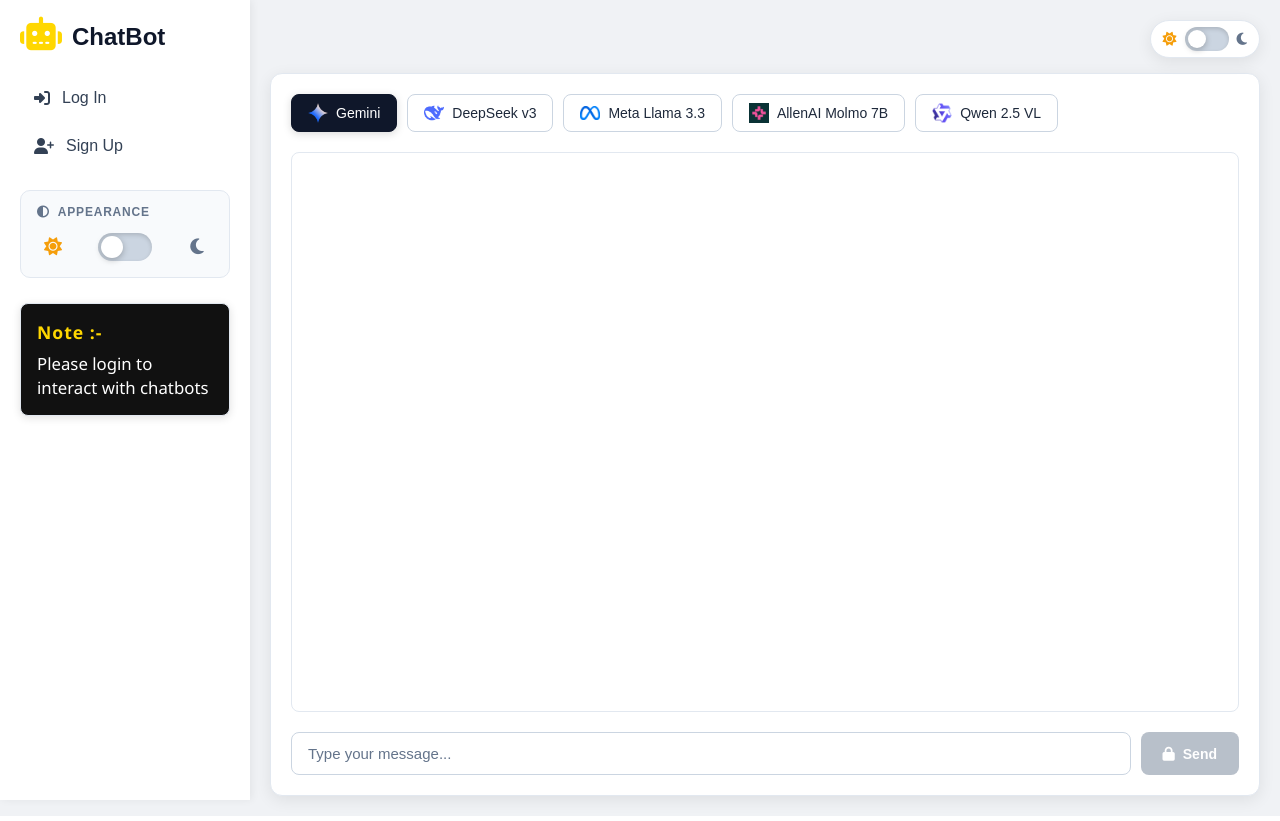
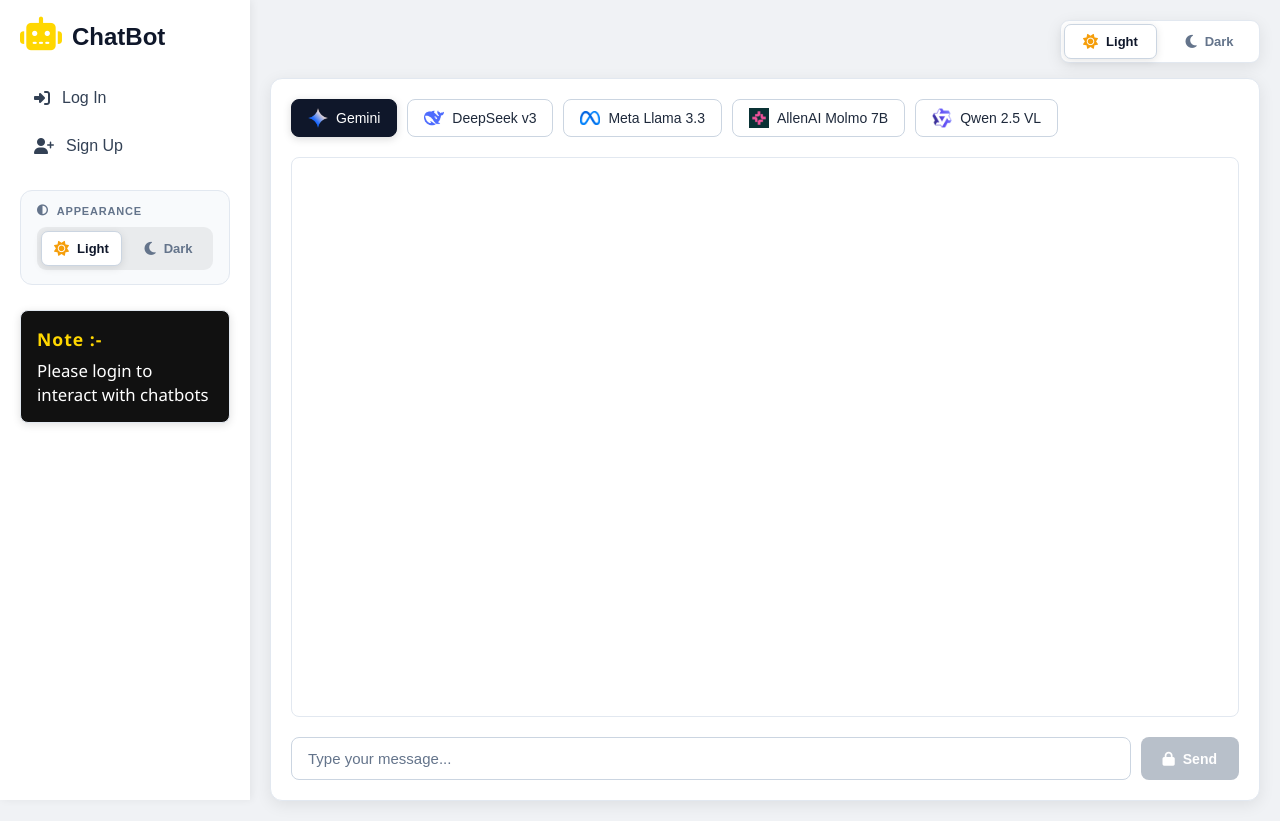
Before and after one commit to Jussaye/chat-bot-main, a Django app: page / in a window 1280 px wide. Run offline with Django 4.2, Linux system fonts and the light colour scheme.

Commit message:
feat: add explicit Light and Dark theme options with logos and instant switching

```diff
--- a/chatbot django/car solo/elevate/crm/static/css/styles.css
+++ b/chatbot django/car solo/elevate/crm/static/css/styles.css
@@ -37,14 +37,12 @@
     --code-border: #e2e8f0;
     --theme-box-bg: #f8fafc;
     --theme-box-border: #e2e8f0;
-    --toggle-track-bg: #cbd5e1;
-    --toggle-thumb-bg: #ffffff;
     --note-bg: #111111;
     --note-text: #ffffff;
     --scrollbar-thumb: #cbd5e1;
 }
 
-[data-theme="dark"], body.dark-mode {
+[data-theme="dark"], body.dark-mode, body.dark-theme {
     --bg-page: #0b1120;
     --bg-sidebar: #131d32;
     --sidebar-text: #cbd5e1;
@@ -191,125 +291,110 @@ body {
 }
 
 /* ==========================================================================
-   Appearance / Theme Toggle (Slider + Logos)
+   Theme Option Buttons: "Light" and "Dark" with Logos
    ========================================================================== */
-.theme-toggle-box {
+.theme-selector-box {
     margin-top: 25px;
     padding: 14px 16px;
     background-color: var(--theme-box-bg);
     border: 1px solid var(--theme-box-border);
-    border-radius: 10px;
+    border-radius: 12px;
     display: flex;
     flex-direction: column;
-    gap: 12px;
+    gap: 10px;
     box-sizing: border-box;
     transition: background-color 0.3s ease, border-color 0.3s ease;
 }
 
-.theme-toggle-title {
+.theme-selector-title {
     display: flex;
     align-items: center;
     gap: 8px;
-    font-size: 12px;
+    font-size: 11px;
     font-weight: 700;
     text-transform: uppercase;
     letter-spacing: 0.8px;
     color: var(--text-secondary);
 }
 
-.theme-slider-container {
+.theme-btn-group {
     display: flex;
-    align-items: center;
-    justify-content: space-between;
-    gap: 10px;
+    gap: 6px;
+    background-color: rgba(0, 0, 0, 0.06);
+    padding: 4px;
+    border-radius: 9px;
+    box-sizing: border-box;
 }
 
-.theme-icon-btn {
-    display: flex;
+body.dark-theme .theme-btn-group,
+[data-theme="dark"] .theme-btn-group {
+    background-color: rgba(0, 0, 0, 0.45);
+}
+
+.theme-btn {
+    flex: 1;
+    display: inline-flex;
     align-items: center;
     justify-content: center;
-    width: 32px;
-    height: 32px;
-    border-radius: 50%;
+    gap: 8px;
+    padding: 9px 12px;
+    border: 1px solid transparent;
+    border-radius: 7px;
+    background-color: transparent;
+    color: var(--text-secondary);
+    font-size: 13px;
+    font-weight: 600;
     cursor: pointer;
-    transition: transform 0.2s ease, color 0.2s ease, background-color 0.2s ease;
+    transition: all 0.2s cubic-bezier(0.4, 0, 0.2, 1);
+    outline: none;
 }
 
-.theme-icon-btn:hover {
-    transform: scale(1.15);
-    background-color: rgba(148, 163, 184, 0.15);
+.theme-btn:hover {
+    color: var(--text-primary);
+    background-color: rgba(255, 255, 255, 0.6);
+    transform: none;
 }
 
-.light-icon {
-    color: #f59e0b;
-    font-size: 18px;
+body.dark-theme .theme-btn:hover,
+[data-theme="dark"] .theme-btn:hover {
+    color: #f8fafc;
+    background-color: rgba(255, 255, 255, 0.1);
 }
 
-.dark-icon {
-    color: #64748b;
-    font-size: 18px;
+/* Active Light Button */
+.theme-btn.active.theme-btn-light {
+    background-color: #ffffff !important;
+    color: #0f172a !important;
+    border-color: #cbd5e1 !important;
+    box-shadow: 0 2px 8px rgba(0, 0, 0, 0.1) !important;
 }
 
-[data-theme="dark"] .light-icon {
-    color: #64748b;
+.theme-btn.active.theme-btn-light i {
+    color: #f59e0b !important; /* Golden shining sun */
 }
 
-[data-theme="dark"] .dark-icon {
-    color: #60a5fa;
-    text-shadow: 0 0 10px rgba(96, 165, 250, 0.4);
+/* Active Dark Button */
+.theme-btn.active.theme-btn-dark {
+    background-color: #2563eb !important;
+    color: #ffffff !important;
+    border-color: #2563eb !important;
+    box-shadow: 0 2px 10px rgba(37, 99, 235, 0.35) !important;
 }
 
-/* Toggle Switch Slider */
-.theme-switch {
-    position: relative;
-    display: inline-block;
-    width: 54px;
-    height: 28px;
-    flex-shrink: 0;
+.theme-btn.active.theme-btn-dark i {
+    color: #ffd700 !important; /* Golden glowing moon */
 }
 
-.theme-switch input {
-    opacity: 0;
-    width: 0;
-    height: 0;
-    position: absolute;
+.theme-btn i {
+    font-size: 15px;
+    transition: transform 0.2s ease, color 0.2s ease;
 }
 
-.slider {
-    position: absolute;
-    cursor: pointer;
-    top: 0;
-    left: 0;
-    right: 0;
-    bottom: 0;
-    background-color: var(--toggle-track-bg);
-    transition: background-color 0.3s cubic-bezier(0.4, 0, 0.2, 1);
-    border-radius: 34px;
-    box-shadow: inset 0 2px 4px rgba(0, 0, 0, 0.15);
+.theme-btn:hover i {
+    transform: scale(1.15);
 }
 
-.slider:before {
-    position: absolute;
-    content: "";
-    height: 22px;
-    width: 22px;
-    left: 3px;
-    bottom: 3px;
-    background-color: var(--toggle-thumb-bg);
-    transition: transform 0.3s cubic-bezier(0.4, 0, 0.2, 1);
-    border-radius: 50%;
-    box-shadow: 0 2px 6px rgba(0, 0, 0, 0.25);
-}
-
-.theme-switch input:checked + .slider {
-    background-color: var(--toggle-track-bg);
-}
-
-.theme-switch input:checked + .slider:before {
-    transform: translateX(26px);
-}
-
-/* Mini Top Bar Theme Toggle */
+/* Top bar for theme options */
 .top-nav-bar {
     display: flex;
     justify-content: flex-end;
@@ -318,32 +403,19 @@ body {
     margin: 0 auto 15px auto;
 }
 
-.quick-theme-toggle {
-    display: inline-flex;
-    align-items: center;
-    gap: 8px;
-    padding: 6px 12px;
+.header-theme-group {
     background-color: var(--bg-card);
     border: 1px solid var(--border-color);
-    border-radius: 20px;
     box-shadow: var(--card-shadow);
-    transition: background-color 0.3s ease, border-color 0.3s ease;
+    border-radius: 9px;
+    padding: 3px;
+    width: 200px;
 }
 
-.quick-theme-toggle .theme-switch {
-    width: 44px;
-    height: 24px;
-}
-
-.quick-theme-toggle .theme-switch .slider:before {
-    height: 18px;
-    width: 18px;
-    left: 3px;
-    bottom: 3px;
-}
-
-.quick-theme-toggle .theme-switch input:checked + .slider:before {
-    transform: translateX(20px);
+body.dark-theme .header-theme-group,
+[data-theme="dark"] .header-theme-group {
+    background-color: #131d32 !important;
+    border-color: #27354f !important;
 }
 
 /* ==========================================================================
--- a/chatbot django/car solo/elevate/crm/static/js/theme.js
+++ b/chatbot django/car solo/elevate/crm/static/js/theme.js
@@ -1,109 +1,82 @@
-// Theme Manager for Light / Dark Mode
+// Theme Manager: Instant Light / Dark Mode Switcher
 (function () {
     const THEME_KEY = 'chatbot_theme';
 
-    // Get current theme from localStorage or system preference
-    function getPreferredTheme() {
-        const storedTheme = localStorage.getItem(THEME_KEY);
-        if (storedTheme === 'dark' || storedTheme === 'light') {
-            return storedTheme;
-        }
+    function getSavedTheme() {
+        try {
+            const saved = localStorage.getItem(THEME_KEY);
+            if (saved === 'dark' || saved === 'light') return saved;
+        } catch (e) {}
         if (window.matchMedia && window.matchMedia('(prefers-color-scheme: dark)').matches) {
             return 'dark';
         }
         return 'light';
     }
 
-    // Apply theme to document
     function applyTheme(theme) {
         const isDark = (theme === 'dark');
 
+        // 1. Set HTML and Body attributes & classes
         if (isDark) {
             document.documentElement.setAttribute('data-theme', 'dark');
+            document.documentElement.classList.add('dark-theme');
+            document.documentElement.classList.remove('light-theme');
             if (document.body) {
-                document.body.classList.add('dark-mode');
+                document.body.setAttribute('data-theme', 'dark');
+                document.body.classList.add('dark-theme', 'dark-mode');
+                document.body.classList.remove('light-theme', 'light-mode');
+                document.body.style.backgroundColor = '#0b1120';
+                document.body.style.color = '#f8fafc';
             }
         } else {
             document.documentElement.setAttribute('data-theme', 'light');
+            document.documentElement.classList.add('light-theme');
+            document.documentElement.classList.remove('dark-theme');
             if (document.body) {
-                document.body.classList.remove('dark-mode');
+                document.body.setAttribute('data-theme', 'light');
+                document.body.classList.add('light-theme', 'light-mode');
+                document.body.classList.remove('dark-theme', 'dark-mode');
+                document.body.style.backgroundColor = '#f0f2f5';
+                document.body.style.color = '#0f172a';
             }
         }
 
-        // Synchronize all theme checkboxes on the page
-        document.querySelectorAll('.theme-slider-checkbox').forEach(function (checkbox) {
-            checkbox.checked = isDark;
-        });
-
-        // Update active class on sun/moon icons
-        document.querySelectorAll('.light-icon, .quick-icon-sun').forEach(function (el) {
-            if (isDark) {
-                el.classList.remove('active');
+        // 2. Update active states on all theme buttons on the page
+        document.querySelectorAll('.theme-btn-light').forEach(function (btn) {
+            if (!isDark) {
+                btn.classList.add('active');
             } else {
-                el.classList.add('active');
+                btn.classList.remove('active');
             }
         });
 
-        document.querySelectorAll('.dark-icon, .quick-icon-moon').forEach(function (el) {
+        document.querySelectorAll('.theme-btn-dark').forEach(function (btn) {
             if (isDark) {
-                el.classList.add('active');
+                btn.classList.add('active');
             } else {
-                el.classList.remove('active');
+                btn.classList.remove('active');
             }
         });
     }
 
-    // Public helper to switch theme
-    window.setTheme = function (theme) {
-        localStorage.setItem(THEME_KEY, theme);
+    function setTheme(theme) {
+        try {
+            localStorage.setItem(THEME_KEY, theme);
+        } catch (e) {
+            console.warn('localStorage error:', e);
+        }
         applyTheme(theme);
-    };
+    }
 
-    window.toggleTheme = function () {
-        const current = document.documentElement.getAttribute('data-theme') === 'dark' ? 'dark' : 'light';
-        const next = current === 'dark' ? 'light' : 'dark';
-        window.setTheme(next);
-    };
+    // Expose globally so onclick="setTheme('light')" or onclick="setTheme('dark')" works immediately
+    window.setTheme = setTheme;
+    window.applyTheme = applyTheme;
 
-    // Apply immediately to prevent FOUC (flash of unstyled content)
-    applyTheme(getPreferredTheme());
+    // Apply immediately to prevent FOUC
+    applyTheme(getSavedTheme());
 
-    // Bind event listeners once DOM is ready
+    // Re-apply when DOM is ready to bind to any elements rendered later
     document.addEventListener('DOMContentLoaded', function () {
-        const currentTheme = getPreferredTheme();
-        applyTheme(currentTheme);
-
-        // Bind all theme checkboxes
-        document.querySelectorAll('.theme-slider-checkbox').forEach(function (checkbox) {
-            checkbox.checked = (currentTheme === 'dark');
-            checkbox.addEventListener('change', function () {
-                window.setTheme(this.checked ? 'dark' : 'light');
-            });
-        });
-
-        // Clicking sun icon switches to light mode
-        document.querySelectorAll('.light-icon, .quick-icon-sun').forEach(function (icon) {
-            icon.style.cursor = 'pointer';
-            icon.addEventListener('click', function () {
-                window.setTheme('light');
-            });
-        });
-
-        // Clicking moon icon switches to dark mode
-        document.querySelectorAll('.dark-icon, .quick-icon-moon').forEach(function (icon) {
-            icon.style.cursor = 'pointer';
-            icon.addEventListener('click', function () {
-                window.setTheme('dark');
-            });
-        });
-
-        // Listen for OS theme preference changes
-        if (window.matchMedia) {
-            window.matchMedia('(prefers-color-scheme: dark)').addEventListener('change', function (e) {
-                if (!localStorage.getItem(THEME_KEY)) {
-                    applyTheme(e.matches ? 'dark' : 'light');
-                }
-            });
-        }
+        applyTheme(getSavedTheme());
     });
 })();
--- a/chatbot django/car solo/elevate/crm/templates/crm/index.html
+++ b/chatbot django/car solo/elevate/crm/templates/crm/index.html
@@ -6,8 +6,20 @@
     <title>AI Chatbot</title>
     {% load static %}
     <link rel="stylesheet" href="https://cdnjs.cloudflare.com/ajax/libs/font-awesome/6.5.1/css/all.min.css">
-    <link rel="stylesheet" href="{% static 'css/styles.css' %}">
-    <script src="{% static 'js/theme.js' %}"></script>
+    <link rel="stylesheet" href="{% static 'css/styles.css' %}?v=2.0">
+    <script src="{% static 'js/theme.js' %}?v=2.0"></script>
+    <script>
+        (function() {
+            var theme = localStorage.getItem('chatbot_theme') || (window.matchMedia && window.matchMedia('(prefers-color-scheme: dark)').matches ? 'dark' : 'light');
+            if (theme === 'dark') {
+                document.documentElement.setAttribute('data-theme', 'dark');
+                document.documentElement.className = 'dark-theme';
+            } else {
+                document.documentElement.setAttribute('data-theme', 'light');
+                document.documentElement.className = 'light-theme';
+            }
+        })();
+    </script>
 </head>
 <body data-authenticated="{% if user.is_authenticated %}true{% else %}false{% endif %}">
     <nav class="nav-sidebar">
@@ -17,22 +29,20 @@
             <a href="{% url 'register' %}"><i class="fas fa-user-plus"></i> Sign Up</a>
         </div>
 
-        <div class="theme-toggle-box">
-            <div class="theme-toggle-title">
+        <div class="theme-selector-box">
+            <div class="theme-selector-title">
                 <i class="fa-solid fa-circle-half-stroke"></i>
                 <span>Appearance</span>
             </div>
-            <div class="theme-slider-container">
-                <div class="theme-icon-btn light-icon" title="Light Mode">
+            <div class="theme-btn-group">
+                <button type="button" class="theme-btn theme-btn-light active" onclick="setTheme('light')" title="Light Theme">
                     <i class="fa-solid fa-sun"></i>
-                </div>
-                <label class="theme-switch" for="sidebarThemeToggle" aria-label="Toggle dark mode">
-                    <input type="checkbox" id="sidebarThemeToggle" class="theme-slider-checkbox">
-                    <span class="slider round"></span>
-                </label>
-                <div class="theme-icon-btn dark-icon" title="Dark Mode">
+                    <span>Light</span>
+                </button>
+                <button type="button" class="theme-btn theme-btn-dark" onclick="setTheme('dark')" title="Dark Theme">
                     <i class="fa-solid fa-moon"></i>
-                </div>
+                    <span>Dark</span>
+                </button>
             </div>
         </div>
 
@@ -47,13 +57,15 @@
 
     <div class="main-content">
         <div class="top-nav-bar">
-            <div class="quick-theme-toggle" title="Switch Theme">
-                <i class="fa-solid fa-sun light-icon" style="font-size: 14px;"></i>
-                <label class="theme-switch" for="topThemeToggle" aria-label="Toggle dark mode">
-                    <input type="checkbox" id="topThemeToggle" class="theme-slider-checkbox">
-                    <span class="slider round"></span>
-                </label>
-                <i class="fa-solid fa-moon dark-icon" style="font-size: 14px;"></i>
+            <div class="theme-btn-group header-theme-group">
+                <button type="button" class="theme-btn theme-btn-light active" onclick="setTheme('light')" title="Light Theme">
+                    <i class="fa-solid fa-sun"></i>
+                    <span>Light</span>
+                </button>
+                <button type="button" class="theme-btn theme-btn-dark" onclick="setTheme('dark')" title="Dark Theme">
+                    <i class="fa-solid fa-moon"></i>
+                    <span>Dark</span>
+                </button>
             </div>
         </div>
         <div class="chat-container">
--- a/chatbot django/car solo/elevate/elevate/settings.py
+++ b/chatbot django/car solo/elevate/elevate/settings.py
@@ -117,8 +117,8 @@ USE_TZ = True
 # https://docs.djangoproject.com/en/4.2/howto/static-files/
 
 STATIC_URL = 'static/'
-STATICFILES_DIRS =[
-    BASE_DIR, "static"
+STATICFILES_DIRS = [
+    BASE_DIR / 'crm' / 'static',
 ]
 
 # Default primary key field type
```
Also changed, not shown: other parts of chatbot django/car solo/elevate/crm/static/css/styles.css (+106 -3 lines), chatbot django/car solo/elevate/crm/templates/crm/dashboard.html (+32 -20 lines).
